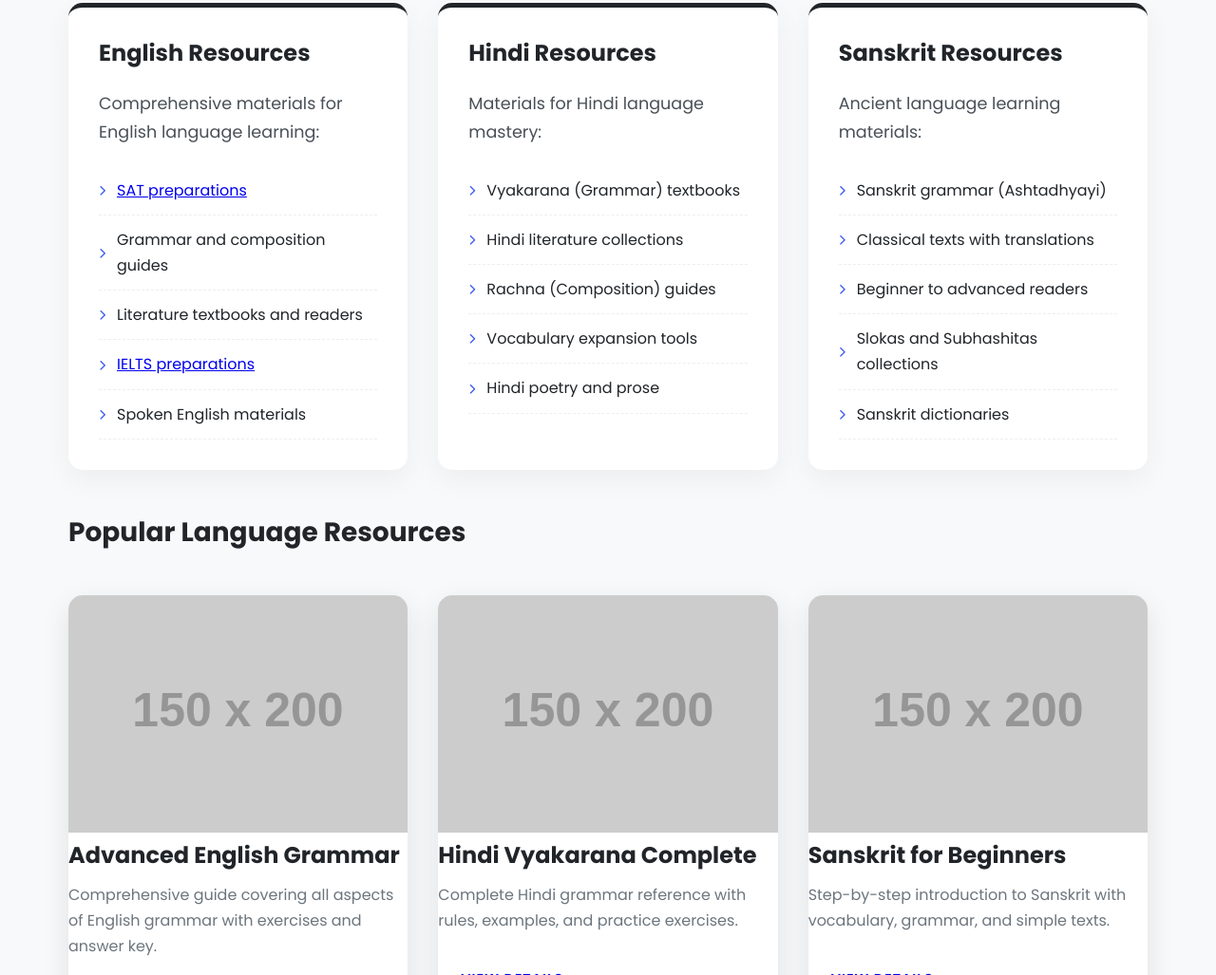
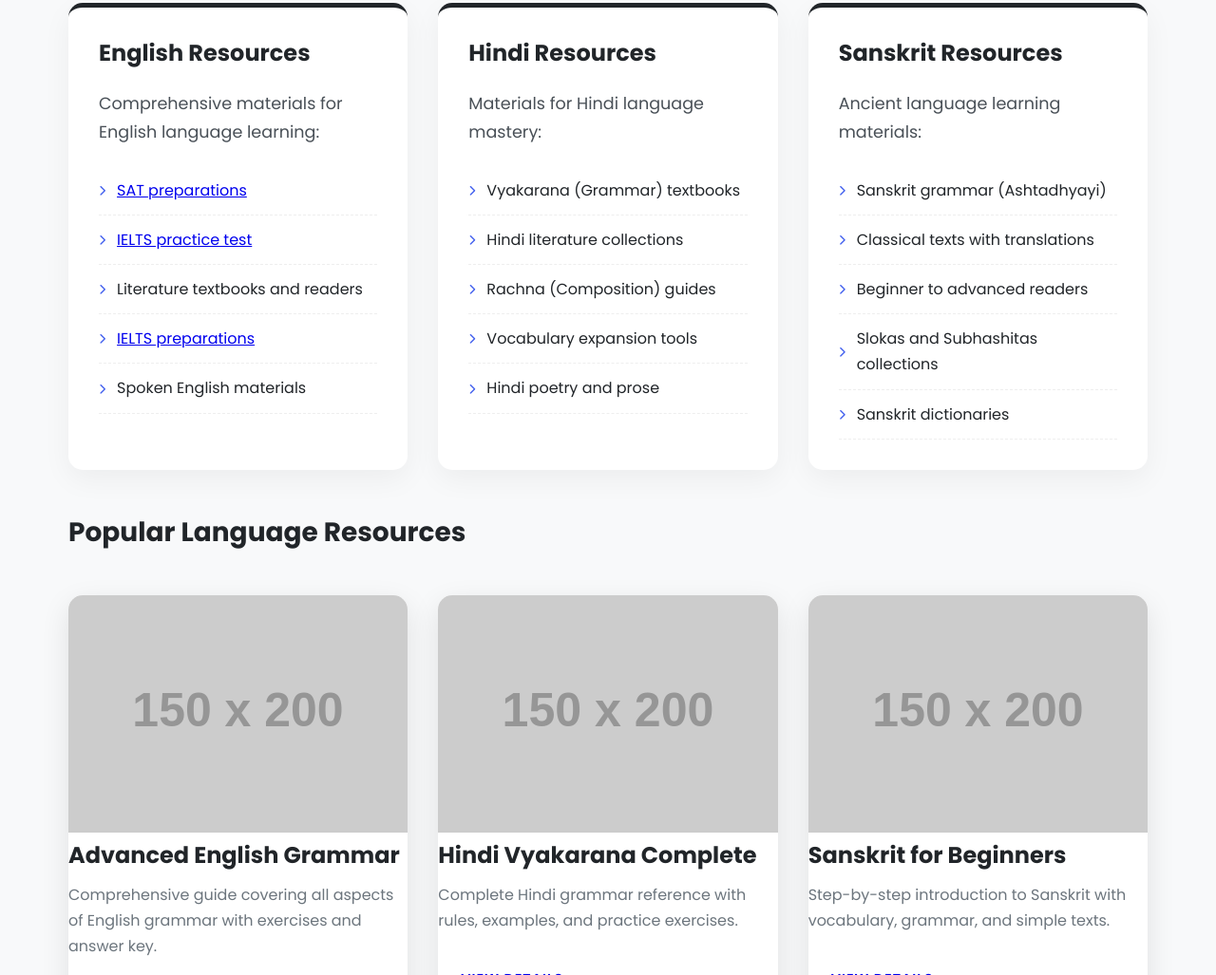
Before and after one commit to INFOMO-EDUCATION/soselibrary, a plain HTML site: page language.html in a window 1280 px wide. Shown: the part 1386-2413 px from the top of the page at 95% size. Drawn offline with Linux system fonts and the light colour scheme; placeholder pictures from the web are drawn by us.

Commit message:
Update language.html

```diff
--- a/language.html
+++ b/language.html
@@ -736,7 +736,7 @@
                         <p>Comprehensive materials for English language learning:</p>
                         <ul>
                                   <li><a href="https://spontaneous-eclair-a76c64.netlify.app/">SAT preparations</a></li>
-                            <li>Grammar and composition guides</li>
+                             <li><a href="https://www.ieltsworldly.com/">IELTS practice test</a></li>
                             <li>Literature textbooks and readers</li>
                              <li><a href="https://ieltsidpindia.com/prepare/ielts-academic-practice-test">IELTS  preparations</a></li>
                             <li>Spoken English materials</li>
```
